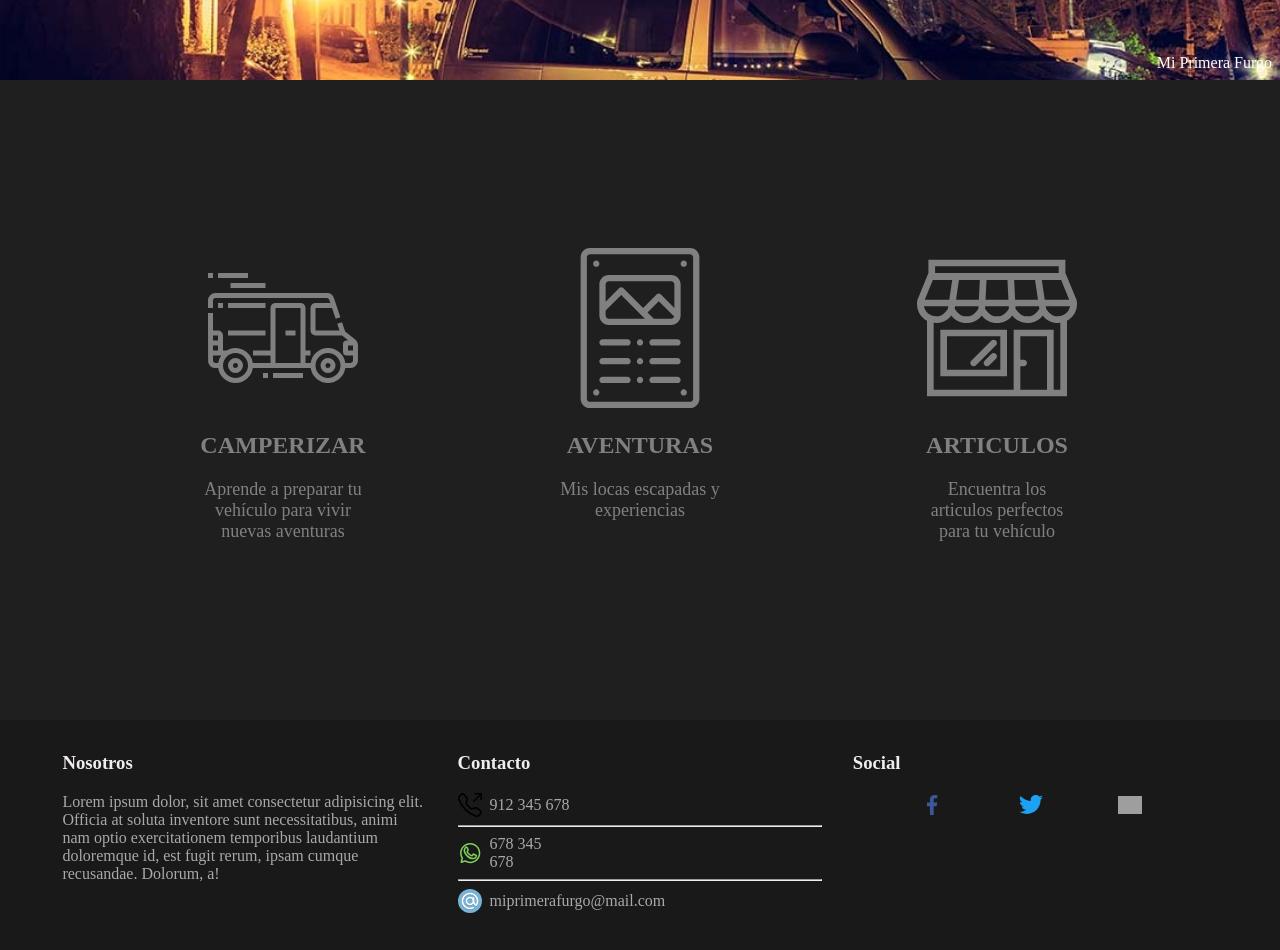
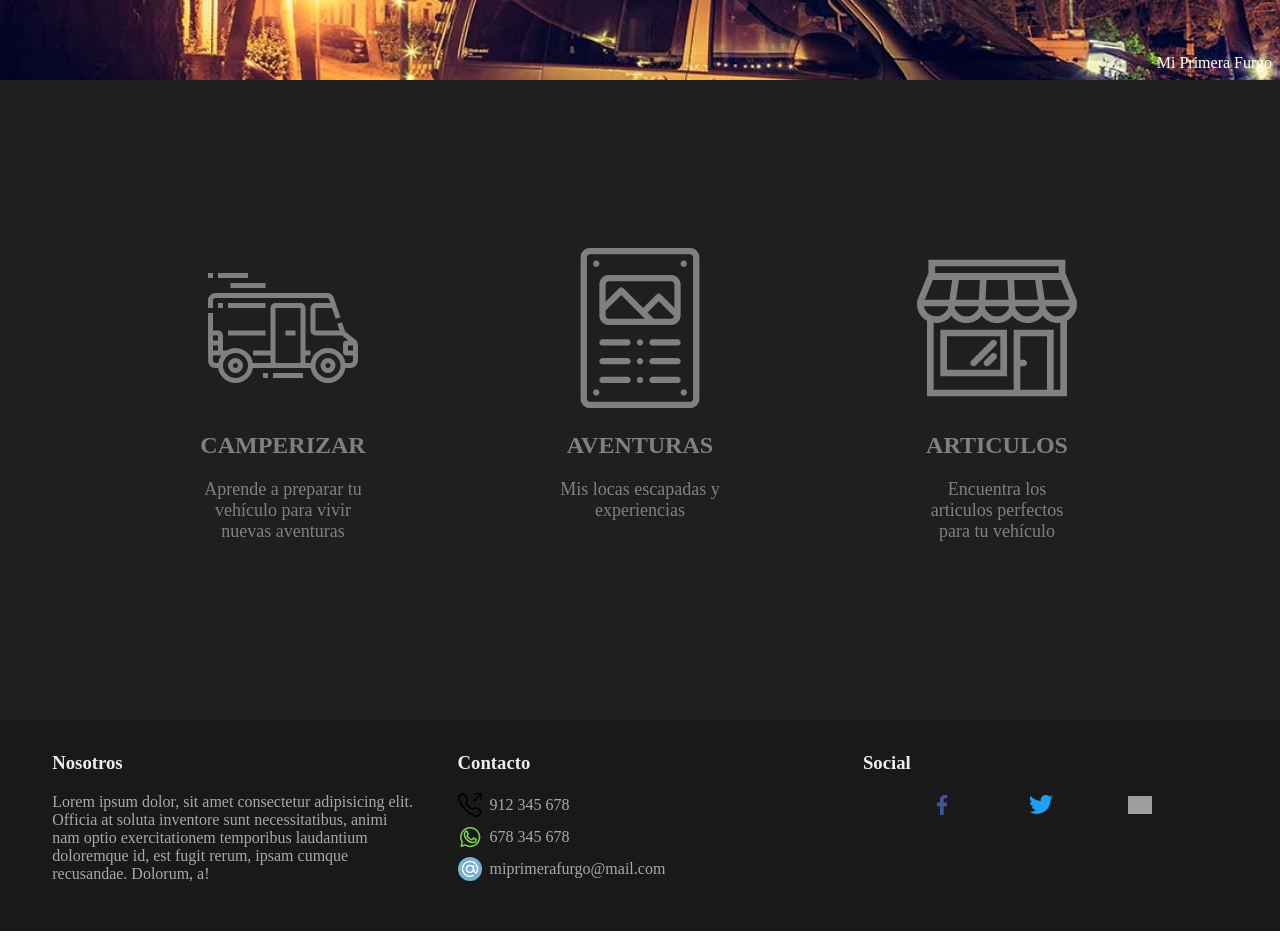
Before and after one commit to j0tac3/miprimerafurgo, an Angular app: page /home in a window 1280 px wide. Shown: the top 950 px of the page. Built offline with nearby package versions, Linux system fonts and the light colour scheme; grey boxes are pictures that could not be loaded.

Commit message:
Maquetando el footer

```diff
--- a/src/app/components/home-components/footer/footer.component.html
+++ b/src/app/components/home-components/footer/footer.component.html
@@ -3,6 +3,7 @@
         <h3 class="title">Nosotros</h3>
         <p class="nosotros-text">Lorem ipsum dolor, sit amet consectetur adipisicing elit. Officia at soluta inventore sunt necessitatibus, animi nam optio exercitationem temporibus laudantium doloremque id, est fugit rerum, ipsam cumque recusandae. Dolorum, a!</p>
     </div>
+    <div class="separador"></div>
     <div class="contacto-container footer-region-container">
         <h3 class="title">Contacto</h3>
         <div class="contact-option">
@@ -11,14 +12,12 @@
                     class="contact-icon">
             <span>912 345 678</span>
         </div>
-        <hr class="separador">
-        <div class="contact-option footer-region-container">
+        <div class="contact-option">
             <img    src="assets/media/icons/social/whatsapp_color.svg"
                     alt="Twitter"
                     class="contact-icon">
             <span>678 345 678</span>
         </div>
-        <hr class="separador">
         <div class="contact-option">
             <img    src="assets/media/icons/social/arroba_color.svg"
                     alt=""
@@ -26,6 +25,7 @@
             <span>miprimerafurgo@mail.com</span>
         </div>
     </div>
+    <div class="separador"></div>
     <div class="social-container footer-region-container">
         <h3 class="title">Social</h3>
         <div class="socials">
```
